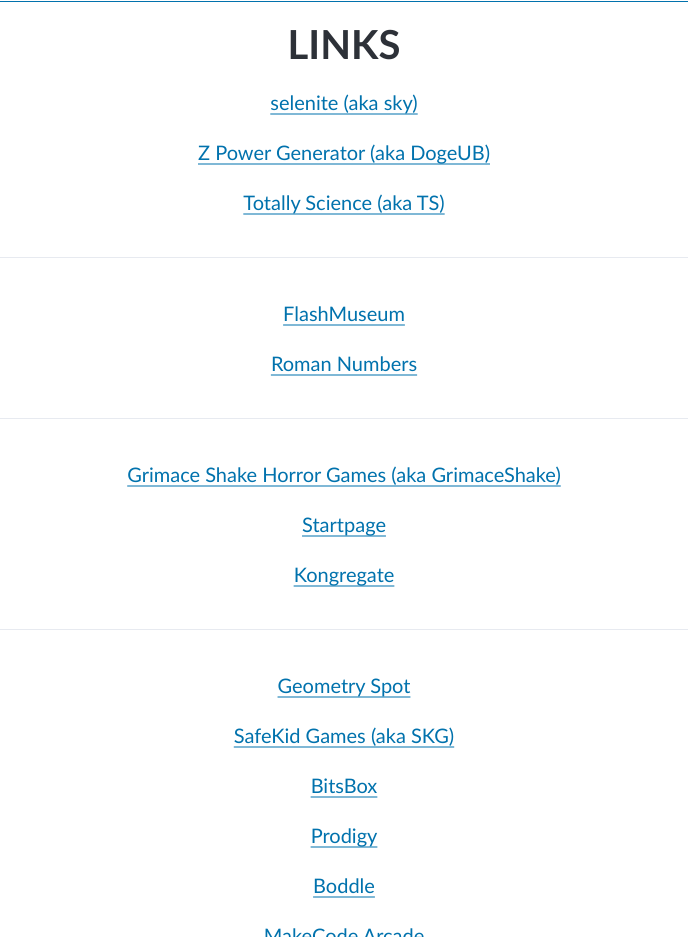
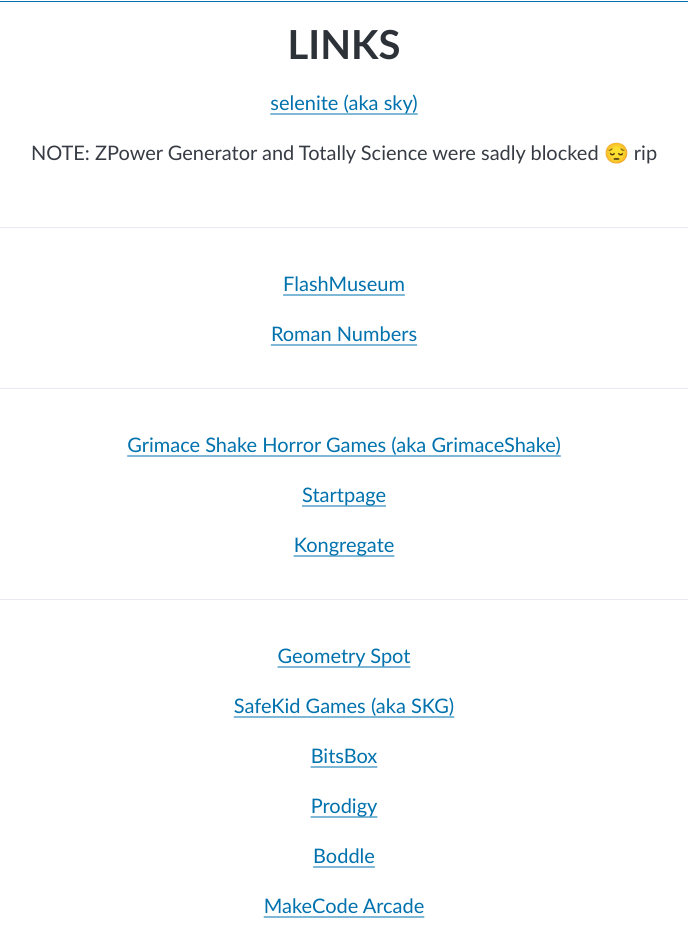
Before and after one commit to thegoodcat10/gamehive, a plain HTML site: page index.html in a window 1280 px wide. Shown: the part 1800-2737 px from the top of the page, without its empty margins (296-984 px from the left). Drawn offline with Linux system fonts and the light colour scheme.

Commit message:
removed zpower and ts

```diff
--- a/index.html
+++ b/index.html
@@ -57,12 +57,9 @@
           <a href="https://hungry.global.ssl.fastly.net/index.html" target="_blank" title="a GAMING website (s lvl)">
             selenite (aka sky)
           </a>
-          <a href="https://zpowergenerator.mightybaobab.com" target="_blank" title="the WATCHING website and UNBLOCKER (s lvl)">
-            Z Power Generator (aka DogeUB)
-          </a>
-          <a href="https://d11jzht7mj96rr.cloudfront.net" target="_blank" title="a GAMING website (s lvl)">
-            Totally Science (aka TS)
-          </a>
+          <p>
+            NOTE: ZPower Generator and Totally Science were sadly blocked 😔 rip
+          </p>
           <hr>
           <a href="https://flashmuseum.org" target="_blank" title="a GAMING website (a lvl)">
             FlashMuseum
```
